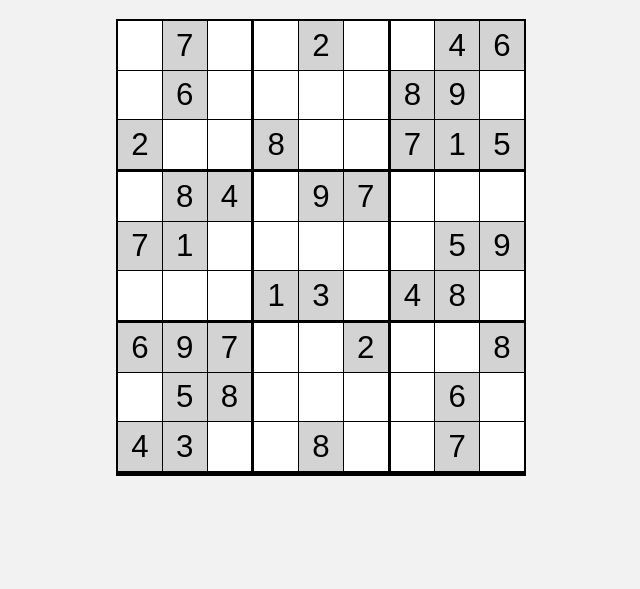
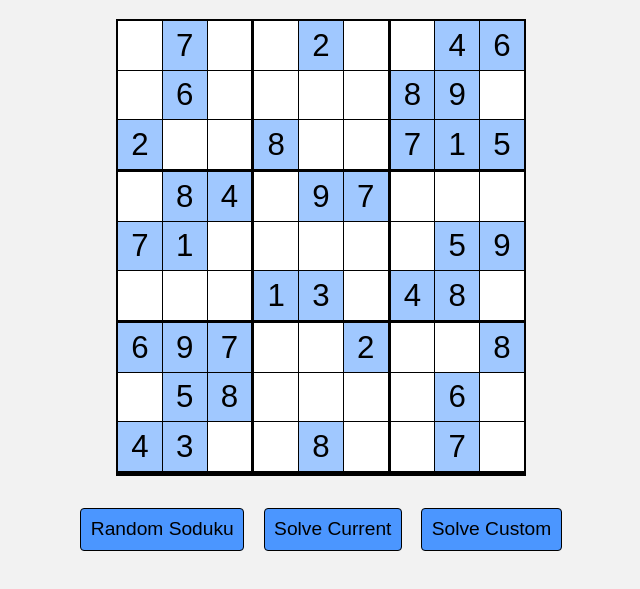
Before and after one commit to H-Rusch/Sudoku, a plain HTML site: page index.html in a window 1280 px wide. Shown: the part 69-658 px from the top of the page, without its empty margins (319-959 px from the left). Drawn offline with Linux system fonts and the light colour scheme.

Commit message:
updated manual sudoku solving

```diff
--- a/css/style.css
+++ b/css/style.css
@@ -1,10 +1,19 @@
 body {
     background-color: rgba(0.1, 0.1, 0.1, 0.05);
+    font-family: Arial, Helvetica, sans-serif;
 }
 
+main {
+    display: flex;
+    flex-direction: column;
+    justify-content: center;
+    align-items: center;
+}
+
+
+/* Game */
 #game-container * {
     font-size: 1.25em;
-    font-family: Arial, Helvetica, sans-serif;
 }
 
 #game-container h1 {
@@ -12,6 +21,7 @@ body {
 }
 
 #game-container {
+    margin: auto;
     display: flex;
     flex-direction: column;
     align-items: center;
@@ -50,16 +60,38 @@ body {
 }
 
 .prefilled {
-    background-color: lightgray;
+    background-color: rgb(160, 200, 255);
 }
 
 .cell:focus {
     border: none;
     outline: none;
-    background-color: lightcoral;
+    background-color:lightblue;
 }
 
 .conflicted {
     color: red;
-    background-color: rosybrown;
 }
+
+/* UI elements */
+.navigation {
+    display: flex;
+    flex-direction: row;
+    margin-top: 2em;
+}
+
+.button {
+    font-size: 1.2em;
+    border: 1px solid black;
+    border-radius: 4px;
+    padding: 0.5em;
+    margin-left: .5em;
+    margin-right: .5em;
+    background-color: rgb(75, 150, 255);
+    user-select: none;
+}
+
+.button:hover {
+    background-color: rgb(75, 140, 200);
+    cursor: pointer;
+}
--- a/index.html
+++ b/index.html
@@ -6,12 +6,26 @@
     <link rel="stylesheet" href="./css/style.css">
     <script src="./javascript/jquery-min.js"></script>
     <script src="./javascript/sudoku.js"></script>
-    <script src="./javascript/script.js"></script>
+    <script src="./javascript/main.js"></script>
   </head>
   <body>
     <noscript>This website needs Javascript to be enabled.</noscript>
-    <div id="game-container">
-        <h1>Sudoku</h1>
-    </div>
+    <main>
+        <div id="game-container">
+            <h1>Sudoku</h1>
+        </div>
+
+        <div class="navigation">
+            <span id="random" class="button">
+                Random Soduku
+            </span>
+            <span id="solve" class="button">
+                Solve Current
+            </span>
+            <span id="" class="button">
+                Solve Custom
+            </span>
+        </div>
+    </main>
  </body>
 </html>
--- a/javascript/script.js
+++ b/javascript/main.js
@@ -59,7 +59,7 @@ function markConflicts(conflicts) {
         $(cellId).addClass("conflicted");
     });
 
-    let difference = [...lastConflicts].filter(id => !conflicts.has(id));
+    let difference = [...lastConflicts].filter(cellId => !conflicts.has(cellId));
     difference.forEach(cellId => {
         $(cellId).removeClass("conflicted");
     });
--- a/javascript/sudoku.js
+++ b/javascript/sudoku.js
@@ -42,8 +42,7 @@ class Sudoku {
         this.board[8][4] = 8;
         this.board[8][7] = 7;
 
-        // TODO deep copy the starting array, so it can be solved from the start later
-        this.startBoard = this.board.copyWithin;
+        this.startBoard = this.deepcopy(this.board);
     }
 
     makeGuess(x, y, guess) {
@@ -80,7 +79,6 @@ class Sudoku {
                 }
             }
         }
-        console.log(coordinates.length);
 
         // check for conflicts in columns
         for (let x = 0; x < this.dimension; x++) {
@@ -127,10 +125,7 @@ class Sudoku {
                         }
 
                         let rowOffset = Math.floor(l / 3);
-                        let colOffset = 1;
-                        if (l > 3) {
-                            colOffset = l % 3;
-                        }
+                        let colOffset = l % 3;
 
                         coordinates.push([col + colOffset, row + rowOffset]);
                     }
@@ -147,4 +142,18 @@ class Sudoku {
 
         return coordinates;
     }
+
+    deepcopy(matrix) {
+        let copy = Array(this.dimension).fill(null)
+            .map(item => Array(this.dimension).fill(0)
+        );
+
+        for (let y = 0; y < this.dimension; y++) {
+            for (let x = 0; x < this.dimension; x++) {
+                copy[y][x] = matrix[y][x];
+            }
+        }
+
+        return copy;
+    }
 }
```
